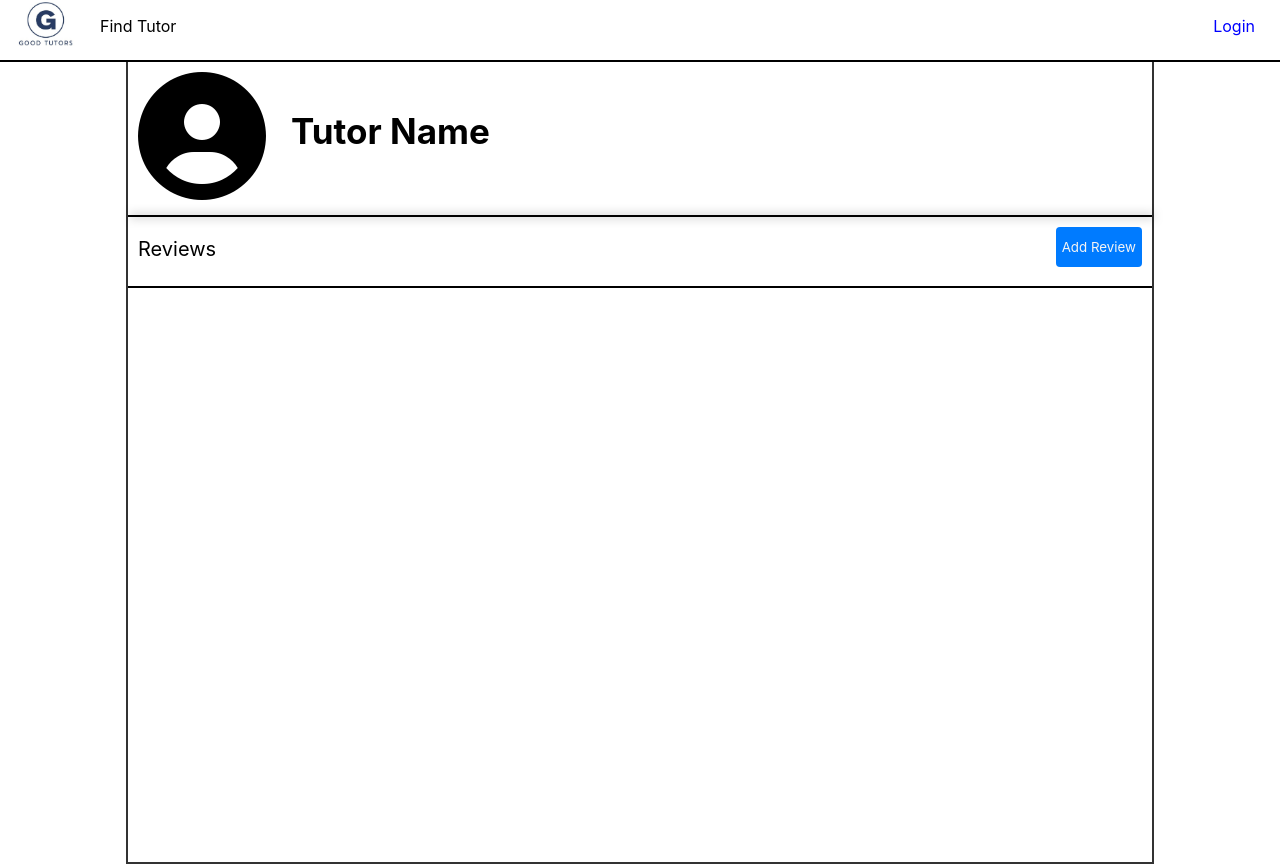
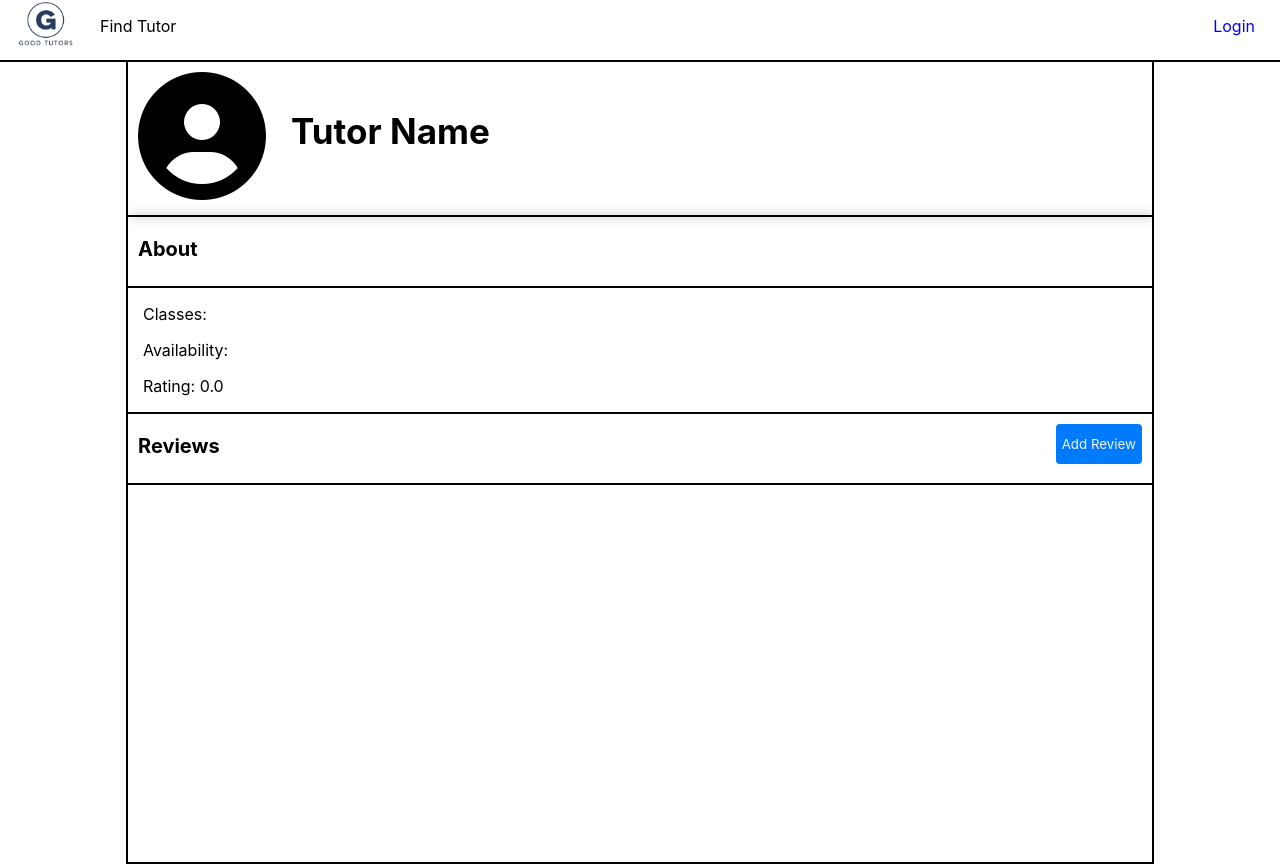
Before and after one commit to DilonSok/Good-Tutor-App-Frontend, a React (Create React App) app: page /reviews in a window 1280 px wide. Built offline with nearby package versions, Linux system fonts and the light colour scheme.

Commit message:
Added Info sections to Tutor Profile

```diff
--- a/package.json
+++ b/package.json
@@ -10,7 +10,7 @@
     "@testing-library/jest-dom": "^5.17.0",
     "@testing-library/react": "^13.4.0",
     "@testing-library/user-event": "^13.5.0",
-    "axios": "^1.6.2",
+    "axios": "^0.24.0",
     "react": "^18.2.0",
     "react-dom": "^18.2.0",
     "react-router-dom": "^6.18.0",
--- a/src/components/Reviews.js
+++ b/src/components/Reviews.js
@@ -70,6 +70,18 @@ function Reviews() {
     }
   };
 
+  function calculateOverallRating(reviews) {
+    if (reviews.length === 0) {
+      return 0; // Default to 0 if there are no reviews to avoid division by zero
+    }
+
+    const totalRating = reviews.reduce((sum, review) => sum + review.rating, 0);
+    const overallRating = totalRating / reviews.length;
+    return overallRating;
+  };
+
+  const overallRating = calculateOverallRating(reviews);
+
 
   return (
       <div className="reviews-container">
@@ -78,6 +90,16 @@ function Reviews() {
           <h1 className="header-title"> Tutor Name </h1>
         </div>
         <div className="line1"></div>
+          <div className ="tutor-info-title">
+            <p> About </p>
+          </div>
+          <div className='line2'></div>
+          <div className="profile-info">
+            <p> Classes:  </p>
+            <p> Availability: </p>
+            <p> Rating: {overallRating.toFixed(1)}</p>
+          </div>
+          <div className='line2'></div>
           <div className= "reviews-title">
             <p> Reviews </p>
             <button className='popUpButton' onClick={togglePopup}>Add Review</button>
--- a/src/css/Reviews.css
+++ b/src/css/Reviews.css
@@ -1,9 +1,29 @@
+
+.tutor-info-title {
+  display: flex;
+  margin-left: 10px;
+  font-size: 20px;
+  font-weight: bold;
+}
+
+.profile-info {
+  margin-left: 15px;
+}
+
+.line2 {
+  margin-top: 5px;
+  left: 0;
+  width: 100%;
+  border: none;
+  border-top: 2px solid #000;
+}
 
 .reviews-container {
   width: 80%;
   margin: 0 auto;
-  height: 100vh;
-  border: 2px solid #333;
+  min-height: 100vh;
+  overflow-y: auto;
+  border: 2px solid rgb(0, 0, 0);
 }
 
 .header-content {
@@ -19,10 +39,11 @@
 
 .reviews-title {
   display: flex;
-
   margin-left: 10px;
   font-size: 20px;
+  font-weight: bold;
 }
+
 
 .popUpButton {
   margin-left: auto;
```
Also changed, not shown: 1 other file (tests, documents, lock files or other folders).
